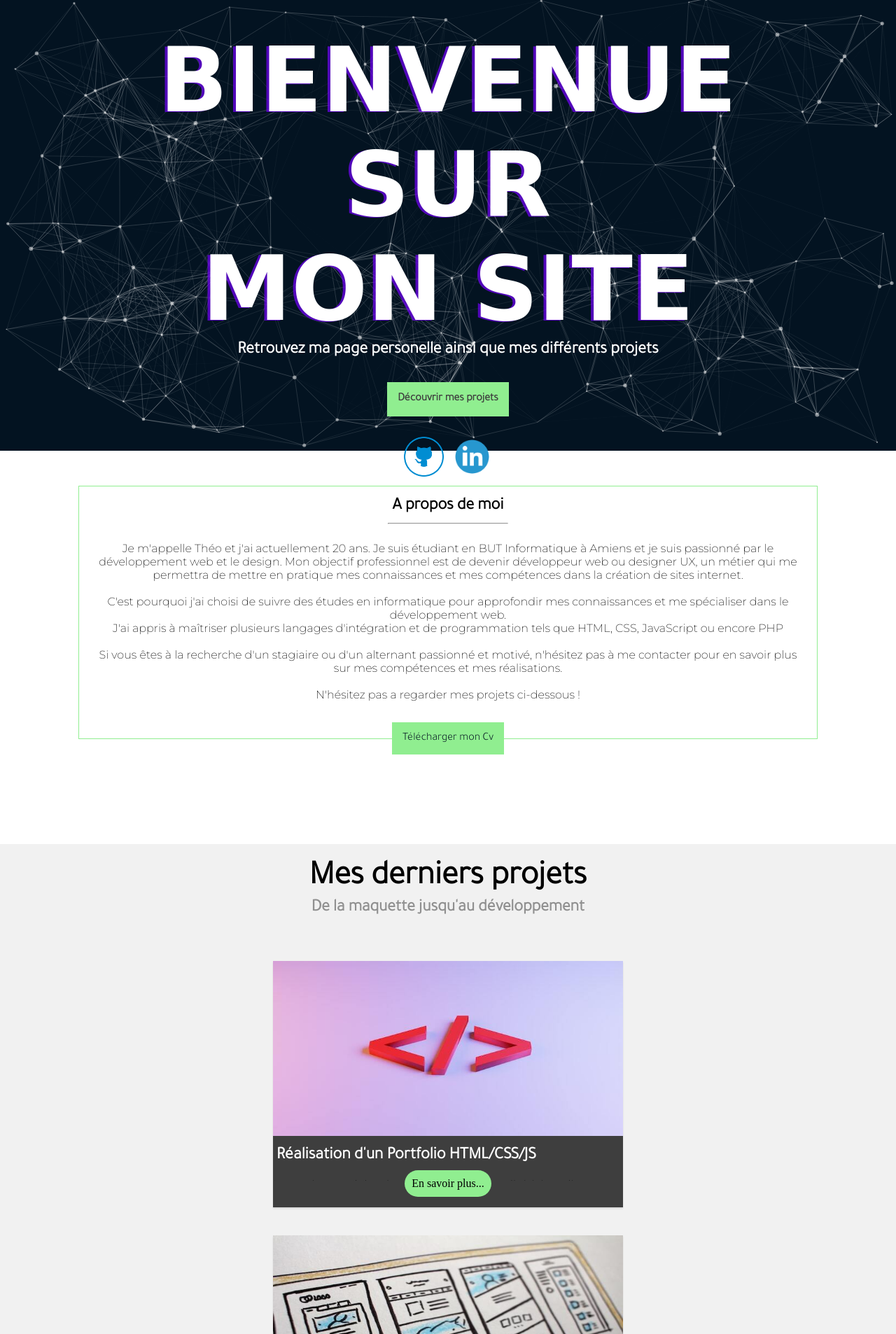
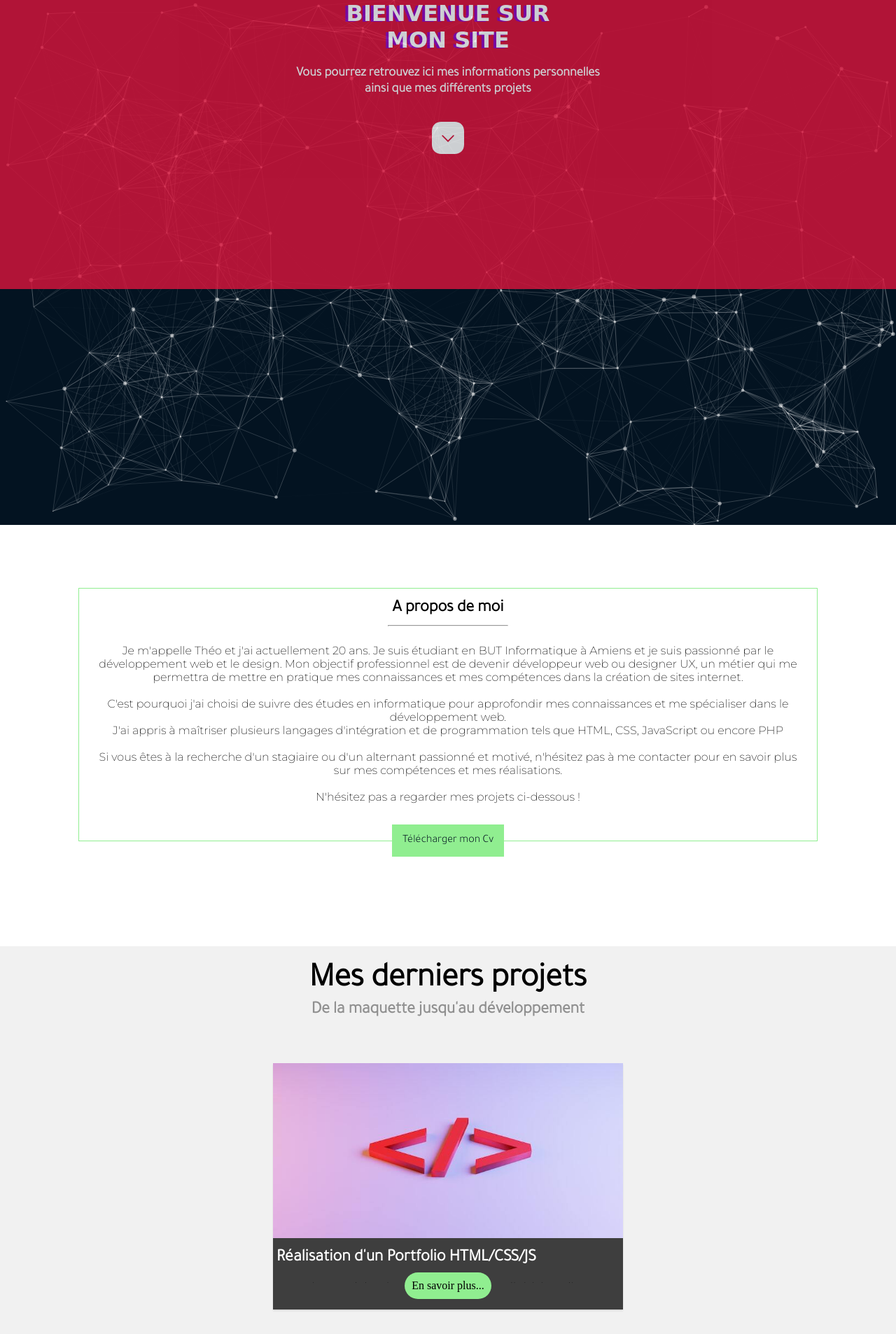
Before and after one commit to Theoode/Portfolio, a PHP site: page / in a window 1280 px wide. Shown: the top 1906 px of the page at 70% size. Run offline with PHP 8.4, Linux system fonts and the light colour scheme; some web fonts are replaced.

Commit message:
Modif générales

```diff
--- a/CSS/style.css
+++ b/CSS/style.css
@@ -5,23 +5,20 @@
 
 
 /*-----------VARIABLES---------------*/
-
 body{
     margin: 0;
     padding: 0;
     height: 100%;
-}
-
-h1,h2,h3,h4{
-    margin: 0;
-    padding: 0;
+    width:100%;
 }
 
 h1{
     font-family: 'Tilt Warp', cursive;
+    margin: 0;
 }
 h2,h3,h4{
     font-family: 'Tajawal', sans-serif;
+    margin: 0;
 }
 
 p{
@@ -29,6 +26,7 @@ p{
 }
 
 a{
+    color: #031321;
     text-decoration: none;
     font-family: 'Tajawal', sans-serif;
 }
@@ -37,20 +35,36 @@ a{
 
 #particles-js{
     background: #031321;
+    color: white;
+    width: 100%;
+    height: 750px;
+    position: relative;
+
 }
-canvas{
-    height: 1800px;
+
+#particles-js div{
+    position: absolute;
+    width: 100%;
+    height: 55%;
+    background: crimson;
+    opacity: 80%;
+    text-align: center;
+}
+
+#particles-js h1{
+    text-shadow: -4px 1px 0px rgba(118,0,255,0.69);
+}
+
+#particles-js svg{
+    margin-top: 25px;
 }
 
 .container_fils{
-    top: 5%;
-    left: 17%;
-    right: 17%;
     position: absolute;
-    display: flex;
-    flex-direction: column;
-    align-items: center;
-    text-align: center;
+    top: 25%;
+    bottom: 25%;
+    right: 25%;
+    left: 25%;
     color: white;
 }
 
@@ -83,7 +97,7 @@ canvas{
 
 /*--------INFO PERSO----------*/
 .container_pres{
-    margin:50px auto 0;
+    margin:90px auto 0;
     text-align: center;
     width: 80%;
     border-style: solid;
@@ -103,7 +117,6 @@ canvas{
     position: relative;
     padding: 15px;
     background-color: lightgreen;
-    color: #031321;
 }
 
 /*--------GALERIE----------*/
@@ -264,10 +277,13 @@ ul{
 
 /*-----------MEDIA QUERIE---------------*/
 
-@media(max-width: 767px){
+@media(max-width: 666px){
     .footer-col{
         width: 100%;
         margin-bottom: 30px;
+    }
+    #particles-js{
+        height: 700px;
     }
 
 }
--- a/index.html
+++ b/index.html
@@ -11,15 +11,10 @@
 
 
 <div id="particles-js">
-    <div class="container_fils">
-        <h1>BIENVENUE SUR </br>MON SITE</h1>
-        <h2>Retrouvez ma page personelle ainsi que mes différents projets </h2>
-        <a href="#projet"><h4>Découvrir mes projets </h4></a>
-
-        <nav class="logo">
-            <a href="https://github.com/Theoode" target="_blank"><img src="../medias/github.png" ></a>
-            <a href="https://www.linkedin.com/in/th%C3%A9o-quennehen-41939423a/" target="_blank"><img src="../medias/linkedin.png" ></a>
-        </nav>
+    <div>
+        <h1>BIENVENUE SUR </br>MON SITE</h1></br>
+        <h3> Vous pourrez retrouvez ici mes informations personnelles</br> ainsi que mes différents projets</h3>
+        <svg width="64px" height="64px" viewBox="-2.4 -2.4 28.80 28.80" fill="none" xmlns="http://www.w3.org/2000/svg" stroke="#ffffff" stroke-width="0.72"><g id="SVGRepo_bgCarrier" stroke-width="0"></g><g id="SVGRepo_tracerCarrier" stroke-linecap="round" stroke-linejoin="round" stroke="#00ff00" stroke-width="0.192"></g><g id="SVGRepo_iconCarrier"> <path d="M16.19 2H7.81C4.17 2 2 4.17 2 7.81V16.18C2 19.83 4.17 22 7.81 22H16.18C19.82 22 21.99 19.83 21.99 16.19V7.81C22 4.17 19.83 2 16.19 2ZM16.06 11.17L12.53 14.7C12.38 14.85 12.19 14.92 12 14.92C11.81 14.92 11.62 14.85 11.47 14.7L7.94 11.17C7.65 10.88 7.65 10.4 7.94 10.11C8.23 9.82 8.71 9.82 9 10.11L12 13.11L15 10.11C15.29 9.82 15.77 9.82 16.06 10.11C16.35 10.4 16.35 10.87 16.06 11.17Z" fill="#ffffff"></path> </g></svg>
     </div>
 </div>
 
@@ -51,7 +46,7 @@
 <!--La galerie-->
 <div class="box">
 <div class="titre_galerie">
-    <h2 id="projet">Mes derniers projets</h2>
+    <h2>Mes derniers projets</h2>
     <h3>De la maquette jusqu'au développement</h3>
 </div>
 
```
